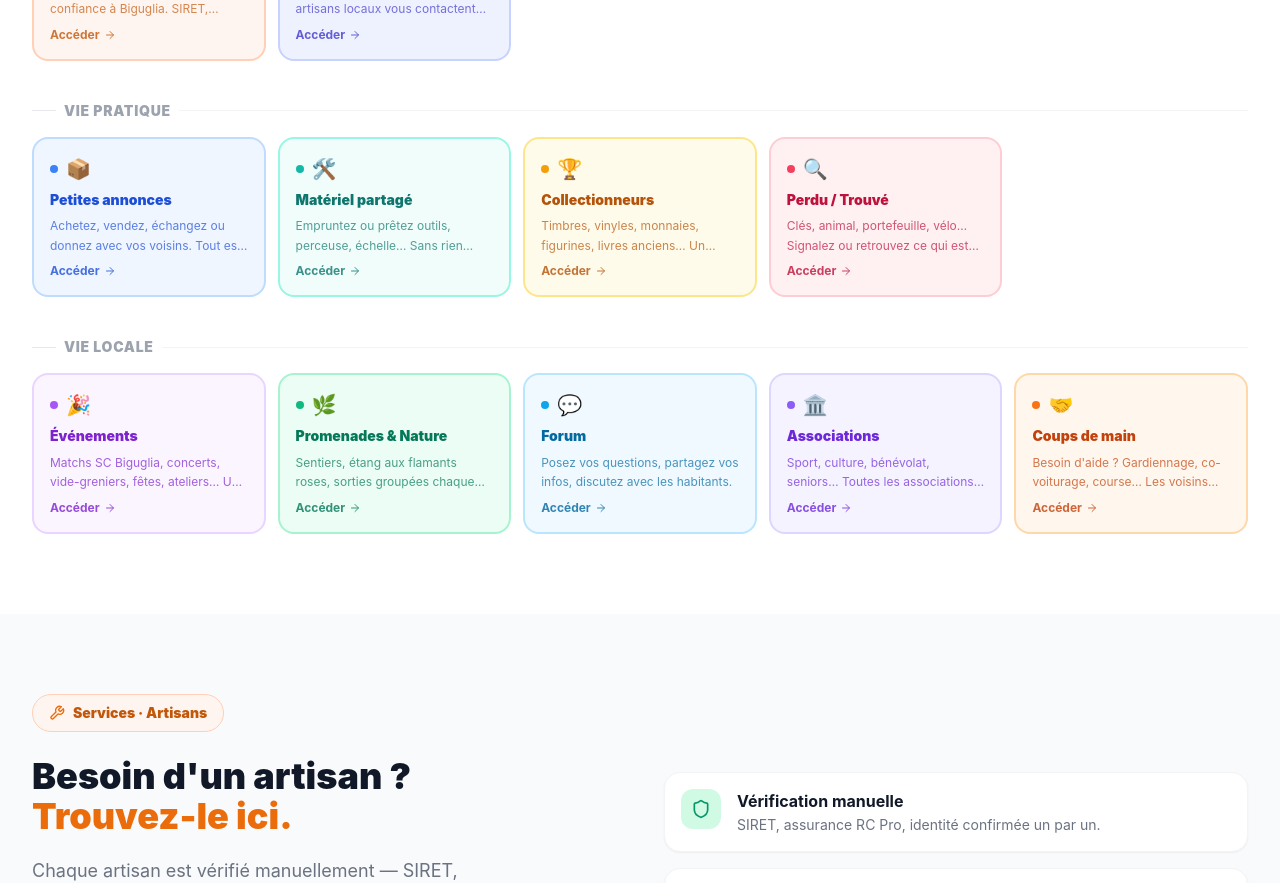
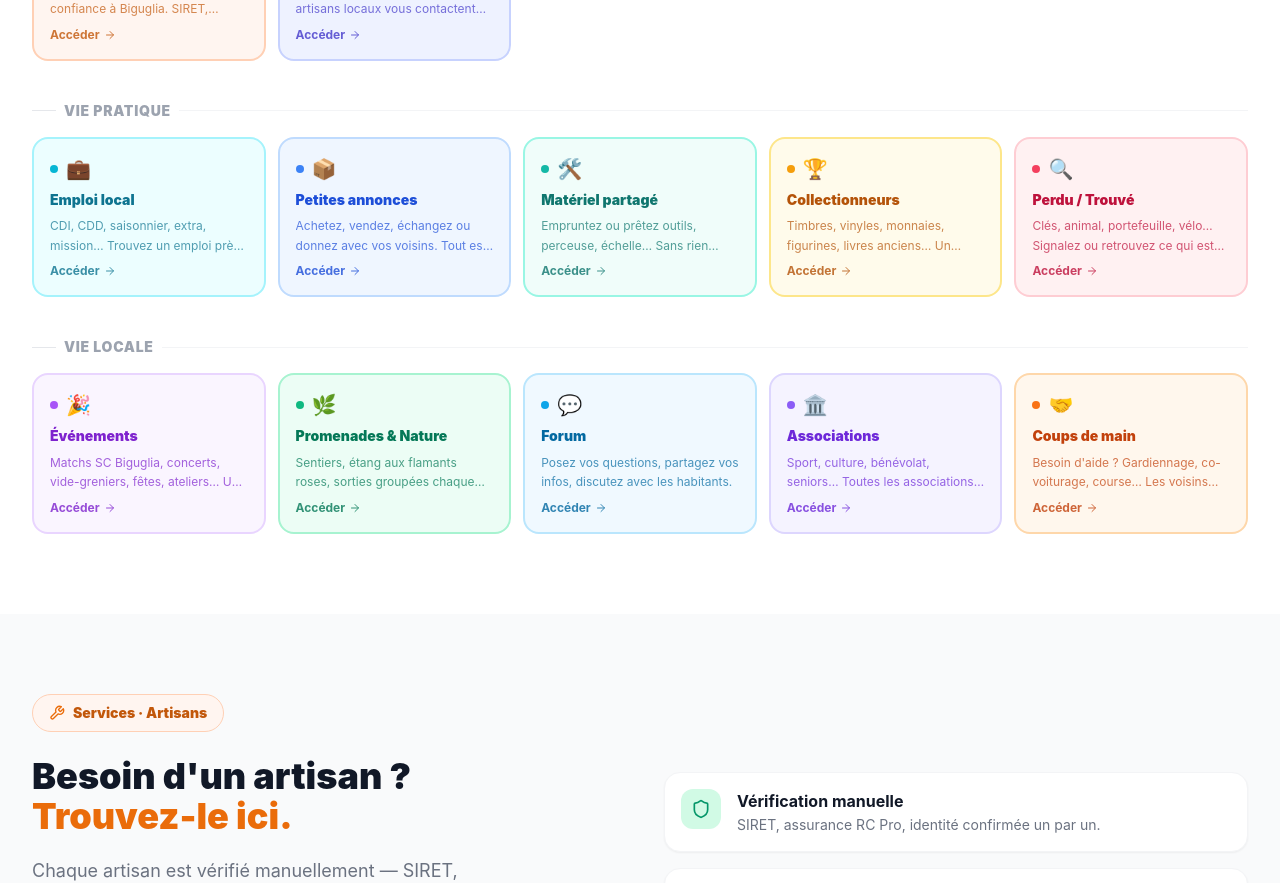
Before and after one commit to christophe2bb/Biguglia.connect, a Next.js app: page / in a window 1280 px wide. Shown: the part 1680-2563 px from the top of the page. Built offline with nearby package versions, Linux system fonts and the light colour scheme; no server answers; the database is empty.

Commit message:
feat(emploi): ajouter thème Emploi local sur page d'accueil
- Ajout du thème 'Emploi local' dans la section 'Vie pratique'
- Emoji 💼, couleur cyan
- Description: CDI, CDD, saisonnier, extra, mission…
- Lien vers /emploi/offres
- Positionné en premier dans Vie pratique (priorité élevée)

```diff
--- a/src/app/page.tsx
+++ b/src/app/page.tsx
@@ -33,6 +33,7 @@ const trades = [
 const allThemes = [
   { group: 'Services',      href: '/artisans',          emoji: '🔧', title: 'Artisans vérifiés',   desc: 'Trouvez un professionnel de confiance à Biguglia. SIRET, assurance RC Pro, avis réels.',   color: 'bg-brand-50 border-brand-200 text-brand-700',   dot: 'bg-brand-500' },
   { group: 'Services',      href: '/artisans/demande',  emoji: '📋', title: 'Déposer une demande', desc: 'Décrivez votre projet en 2 min. Les artisans locaux vous contactent avec un devis.',         color: 'bg-indigo-50 border-indigo-200 text-indigo-700', dot: 'bg-indigo-500' },
+  { group: 'Vie pratique',  href: '/emploi/offres',     emoji: '💼', title: 'Emploi local',         desc: 'CDI, CDD, saisonnier, extra, mission… Trouvez un emploi près de chez vous.',                color: 'bg-cyan-50 border-cyan-200 text-cyan-700',       dot: 'bg-cyan-500' },
   { group: 'Vie pratique',  href: '/annonces',          emoji: '📦', title: 'Petites annonces',     desc: 'Achetez, vendez, échangez ou donnez avec vos voisins. Tout est local.',                     color: 'bg-blue-50 border-blue-200 text-blue-700',       dot: 'bg-blue-500' },
   { group: 'Vie pratique',  href: '/materiel',          emoji: '🛠️', title: 'Matériel partagé',    desc: 'Empruntez ou prêtez outils, perceuse, échelle… Sans rien acheter.',                         color: 'bg-teal-50 border-teal-200 text-teal-700',       dot: 'bg-teal-500' },
   { group: 'Vie pratique',  href: '/collectionneurs',   emoji: '🏆', title: 'Collectionneurs',      desc: 'Timbres, vinyles, monnaies, figurines, livres anciens… Un marché de passionnés.',           color: 'bg-amber-50 border-amber-200 text-amber-700',    dot: 'bg-amber-500' },
```
